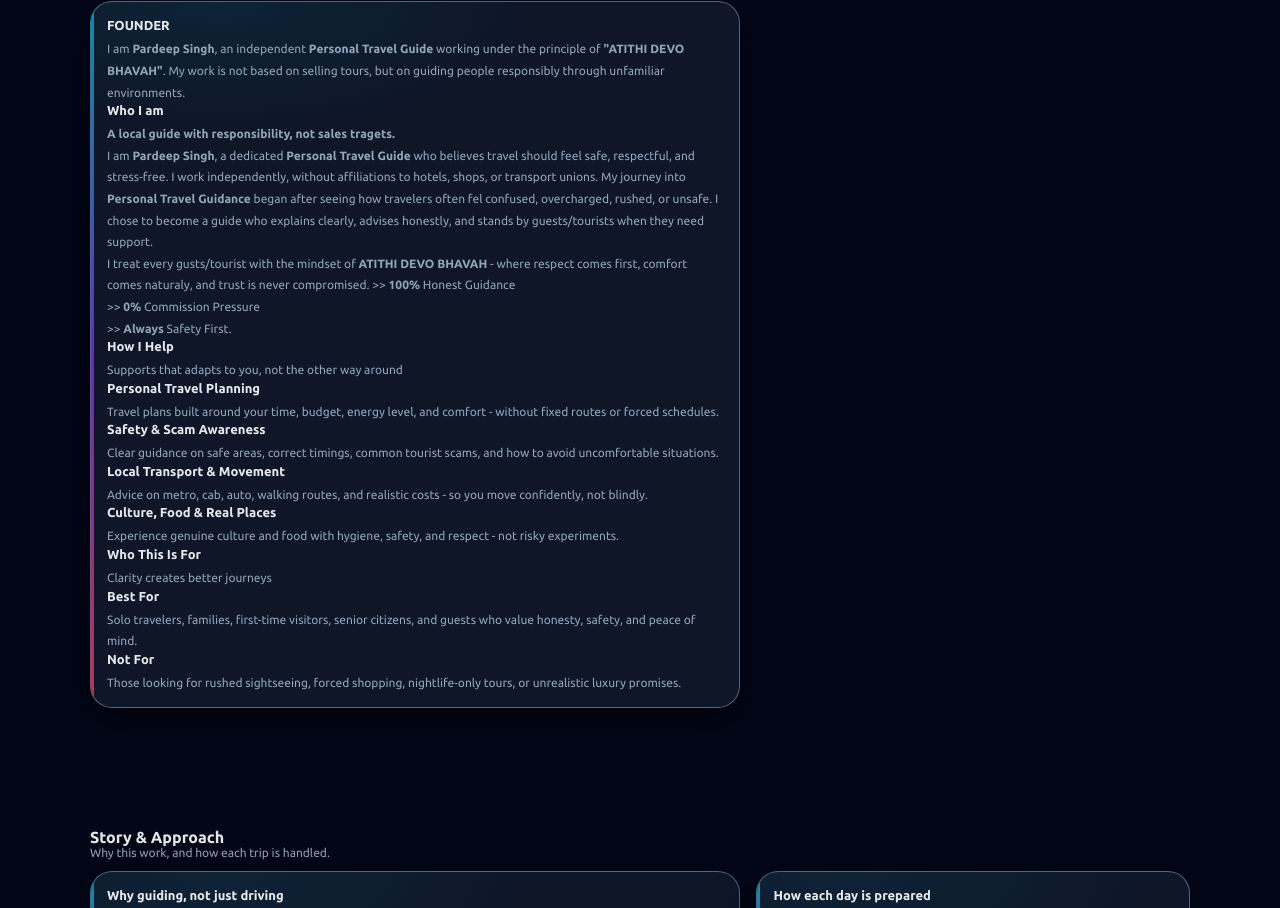
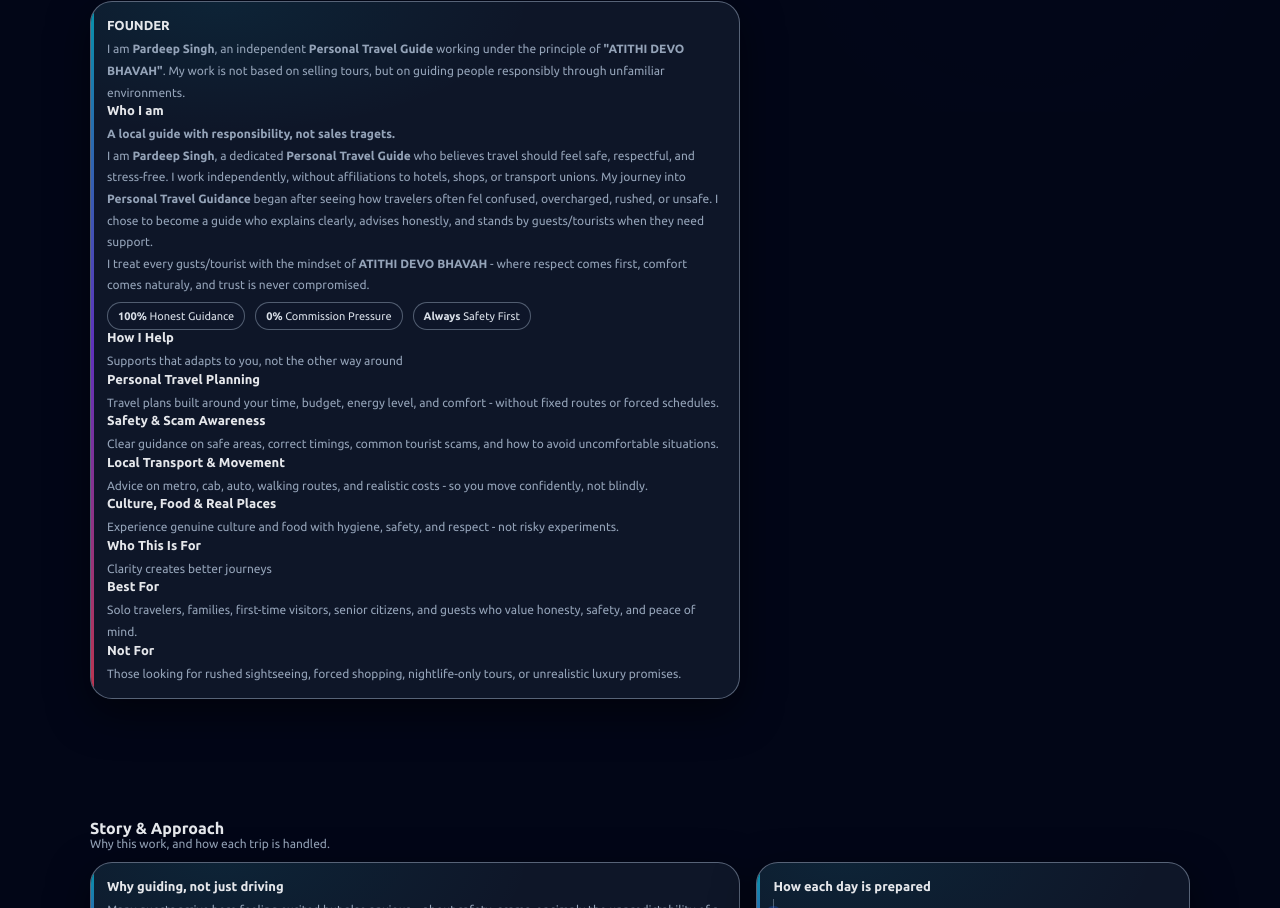
Before and after one commit to home-index/guide, a plain HTML site: page info.html in a window 1280 px wide. Shown: the part 680-1588 px from the top of the page. Drawn offline with Linux system fonts and the light colour scheme.

Commit message:
Update guidance section with pill elements
Replaced text with styled pill elements for better presentation.

```diff
--- a/info.html
+++ b/info.html
@@ -527,9 +527,11 @@
             advises honestly, and stands by guests/tourists when they need support.<br>
             I treat every gusts/tourist with the mindset of <strong>ATITHI DEVO BHAVAH</strong> - where respect comes first, comfort comes naturaly, and trust is
             never compromised.
-            >> <strong>100%</strong> Honest Guidance<br>
-            >> <strong>0%</strong> Commission Pressure<br>
-            >> <strong>Always</strong> Safety First.
+            <div class="pillRow">
+          <span class="pill"><b>100%</b> Honest Guidance</span>
+          <span class="pill"><b>0%</b> Commission Pressure</span>
+          <span class="pill"><b>Always</b> Safety First</span>
+            </div>
           </p>
           <h3 class="cardTitle"> How I Help</h3>
           <p class="cardText">
```
